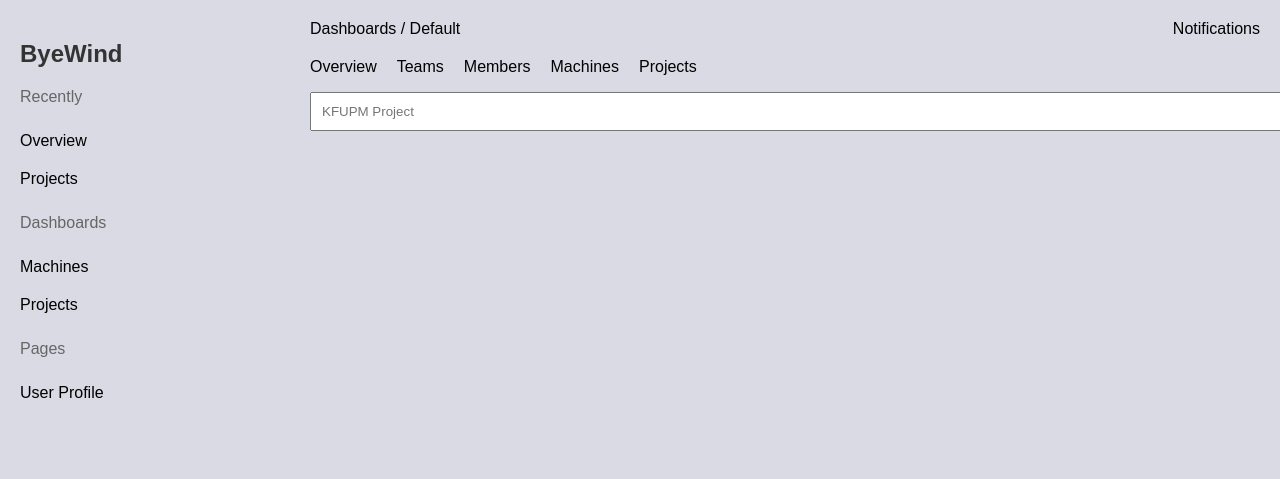
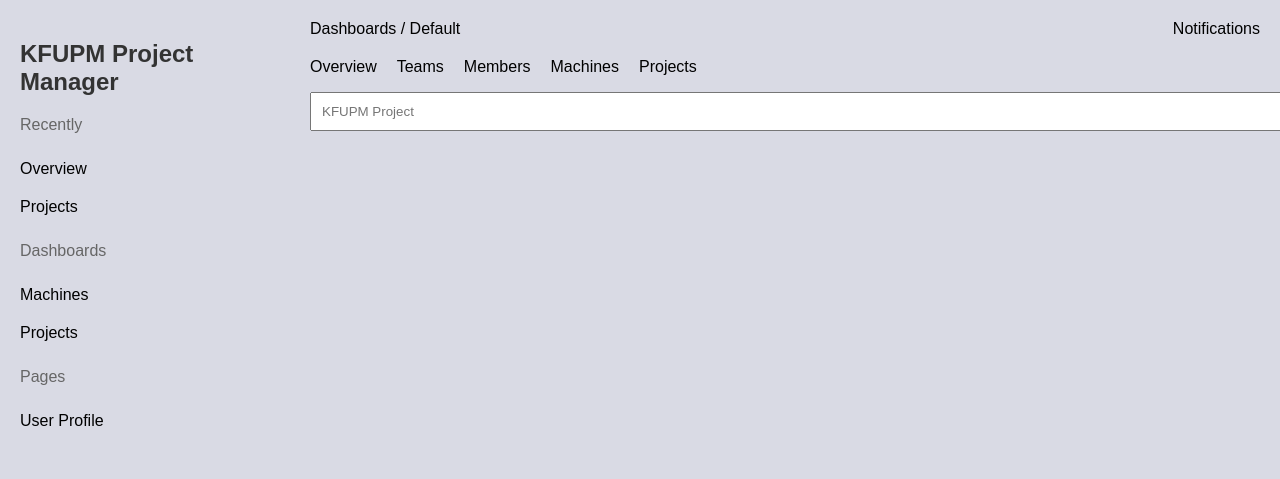
Before and after one commit to AbdullahM424/Front-end, a plain HTML site: page index.html in a window 1280 px wide. Drawn offline with Linux system fonts and the light colour scheme.

Commit message:
Changed "Bye Wind" to "KFUPM Project Manager

```diff
--- a/index.html
+++ b/index.html
@@ -10,7 +10,7 @@
     <div id="container">
         <aside id="sidebar">
             <div id="brand">
-                <h1>ByeWind</h1>
+                <h1>KFUPM Project Manager</h1>
             </div>
             <div id="menu">
                 <p>Recently</p>
```
